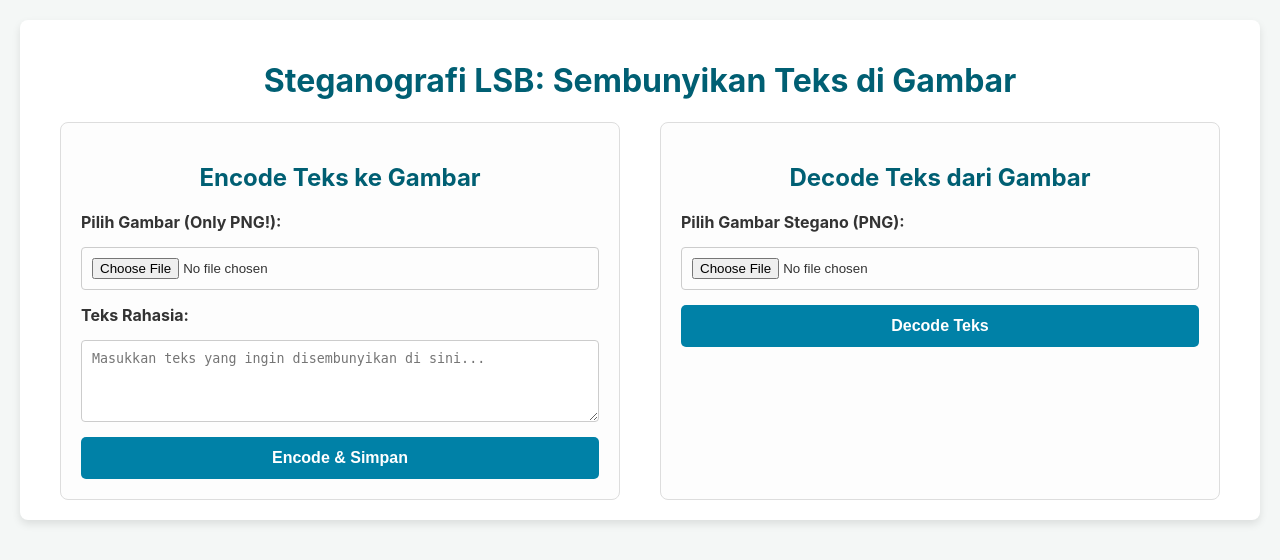
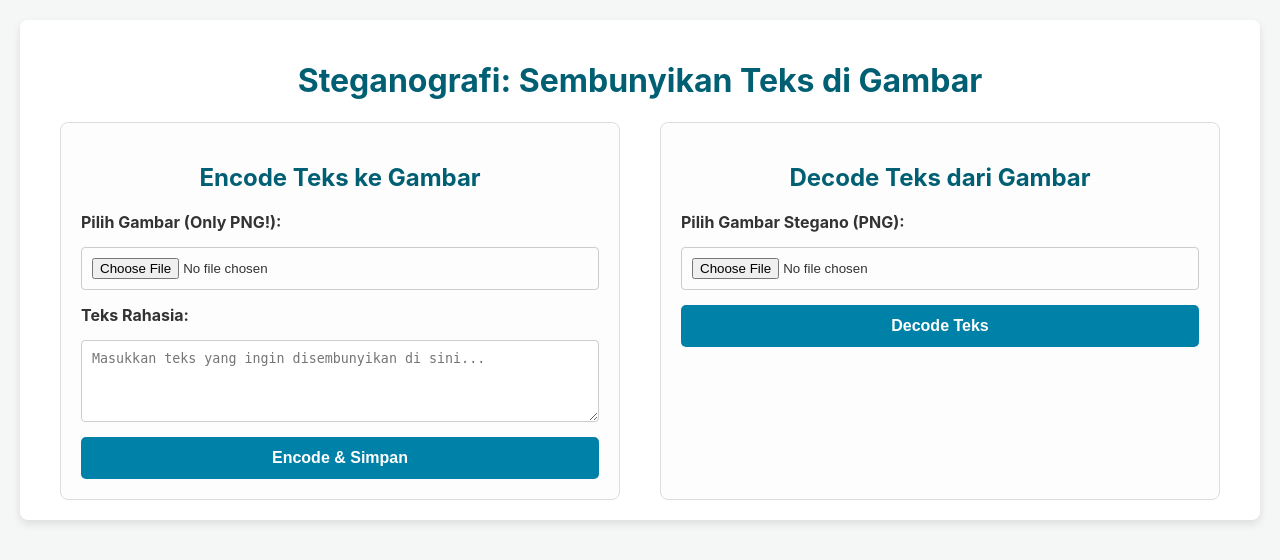
Before and after one commit to raihanaidiyasa/steganography-web-vercel, a Flask app: page / in a window 1280 px wide. Shown: the top 560 px of the page. Run offline with Flask 3, Linux system fonts and the light colour scheme.

Commit message:
editing html

```diff
--- a/templates/index.html
+++ b/templates/index.html
@@ -3,12 +3,12 @@
 <head>
     <meta charset="UTF-8">
     <meta name="viewport" content="width=device-width, initial-scale=1.0">
-    <title>Steganografi LSB</title>
+    <title>Steganografi</title>
     <link rel="stylesheet" href="{{ url_for('static', filename='css/style.css') }}">
 </head>
 <body>
     <div class="container">
-        <h1>Steganografi LSB: Sembunyikan Teks di Gambar</h1>
+        <h1>Steganografi: Sembunyikan Teks di Gambar</h1>
 
         {% with messages = get_flashed_messages() %}
             {% if messages %}
```
